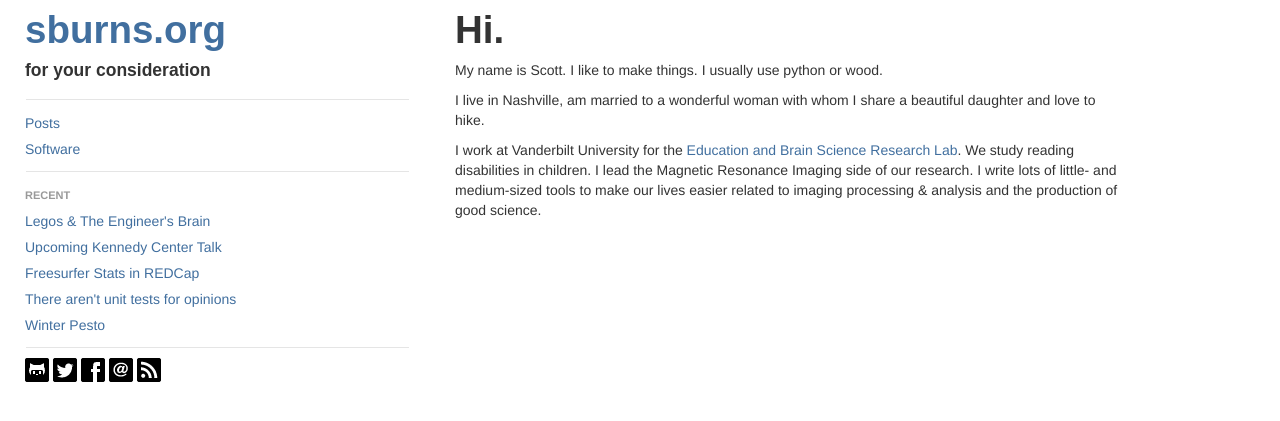
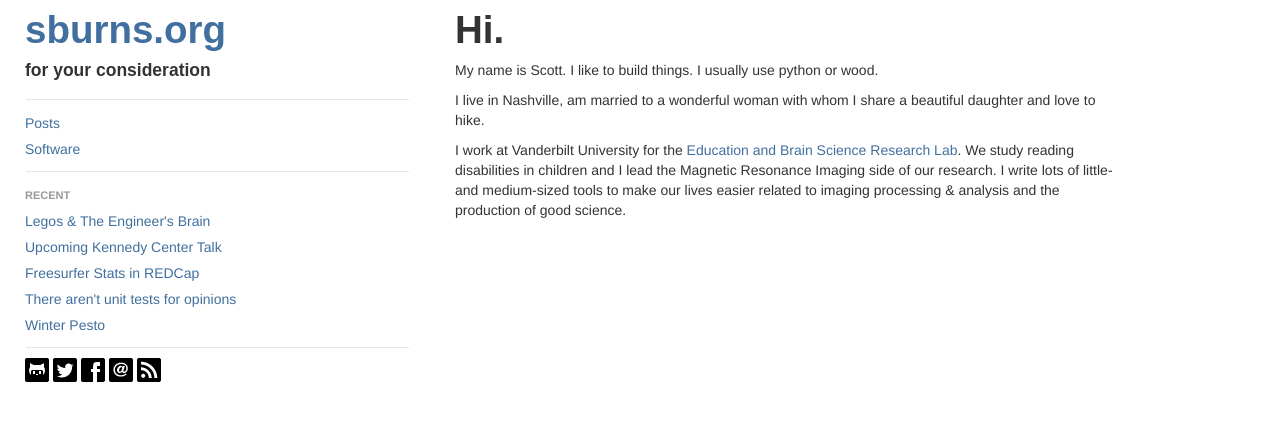
Before and after one commit to sburns/sburns.github.com, a Jekyll site: the page built from index.md, in a window 1280 px wide. Shown: the top 421 px of the page. Built offline with Jekyll 4.4.1, drawn with Linux system fonts in a browser that asks for light colours.

Commit message:
Index tweaks

```diff
--- a/index.md
+++ b/index.md
@@ -4,8 +4,8 @@ layout: default
 
 # Hi.
 
-My name is Scott. I like to make things. I usually use python or wood.
+My name is Scott. I like to build things. I usually use python or wood.
 
 I live in Nashville, am married to a wonderful woman with whom I share a beautiful daughter and love to hike.
 
-I work at Vanderbilt University for the [Education and Brain Science Research Lab](http://kc.vanderbilt.edu/educationandbrainlab). We study reading disabilities in children. I lead the Magnetic Resonance Imaging side of our research. I write lots of little- and medium-sized tools to make our lives easier related to imaging processing & analysis and the production of good science.
+I work at Vanderbilt University for the [Education and Brain Science Research Lab](http://kc.vanderbilt.edu/educationandbrainlab). We study reading disabilities in children and I lead the Magnetic Resonance Imaging side of our research. I write lots of little- and medium-sized tools to make our lives easier related to imaging processing & analysis and the production of good science.
```
